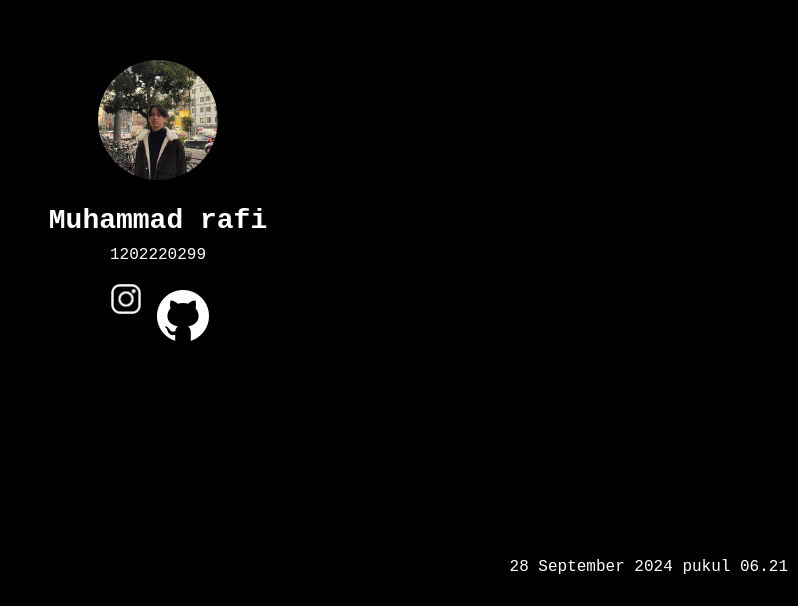
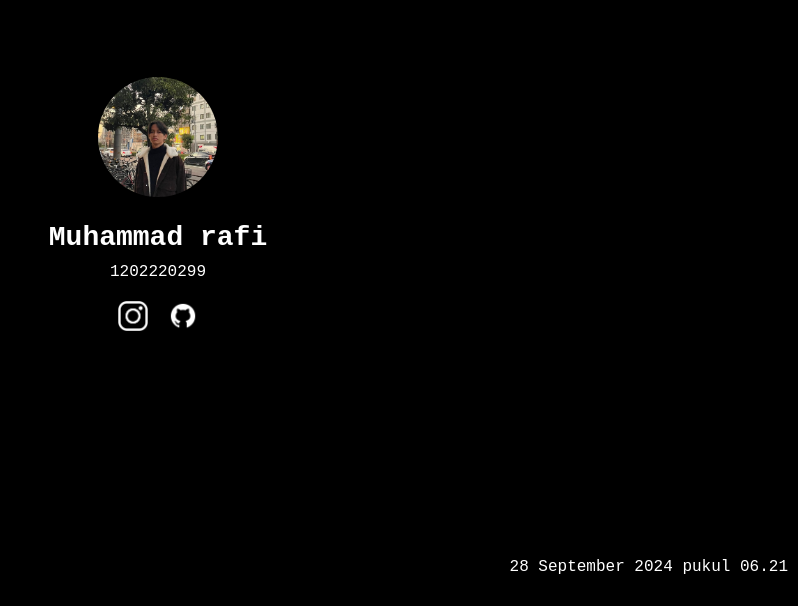
Before and after one commit to SNEAKYghost22/SNEAKYghost22.github.io, a plain HTML site: page Index.html in a window 1280 px wide. Shown: the part 194-800 px from the top of the page, without its empty margins (482-1280 px from the left). Drawn offline with Linux system fonts and the light colour scheme.

Commit message:
Update Index.html

```diff
--- a/Index.html
+++ b/Index.html
@@ -18,7 +18,7 @@
                     <img src="ig white.png" alt="Instagram" class="social-icon">
                 </a>
                 <a href="https://github.com/SNEAKYghost22" target="_blank">
-                    <img src="github white.png" alt="Facebook" class="social-icon2">
+                    <img src="github white.png" alt="Facebook" class="social-icon">
                 </a>
             </div>
         </div>
```
